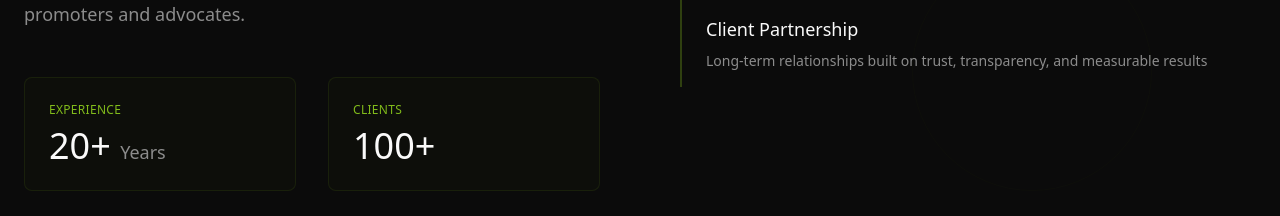
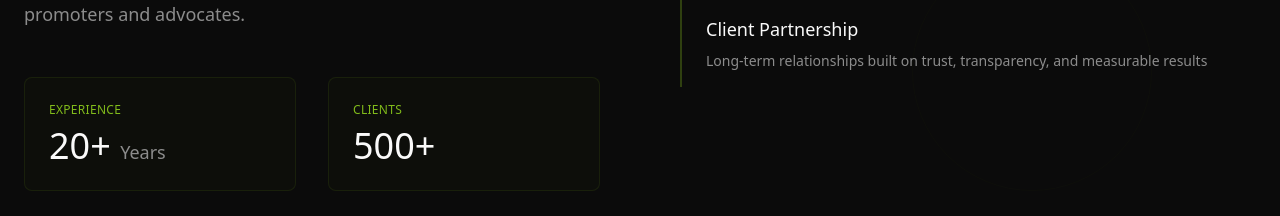
Before and after one commit to liamgregoryp-cmyk/Speroteck-Design, a React (Vite) app: page / in a window 1280 px wide. Shown: the part 2100-2316 px from the top of the page. Built offline with nearby package versions, Linux system fonts and the light colour scheme.

Commit message:
Increase client count

```diff
--- a/src/components/About.tsx
+++ b/src/components/About.tsx
@@ -17,7 +17,7 @@ const About = () => {
             frame++;
             setCounters({
               years: Math.round((frame / totalFrames) * 20),
-              clients: Math.round((frame / totalFrames) * 100),
+              clients: Math.round((frame / totalFrames) * 500),
             });
             if (frame >= totalFrames) clearInterval(interval);
           }, 30);
--- a/src/pages/About.tsx
+++ b/src/pages/About.tsx
@@ -56,7 +56,7 @@ const About = () => {
                     </div>
                     <div>
                       <h3 className="text-minimal text-primary mb-2">CLIENTS</h3>
-                      <p className="text-xl">100+</p>
+                      <p className="text-xl">500+</p>
                     </div>
                   </div>
                 </div>
```
